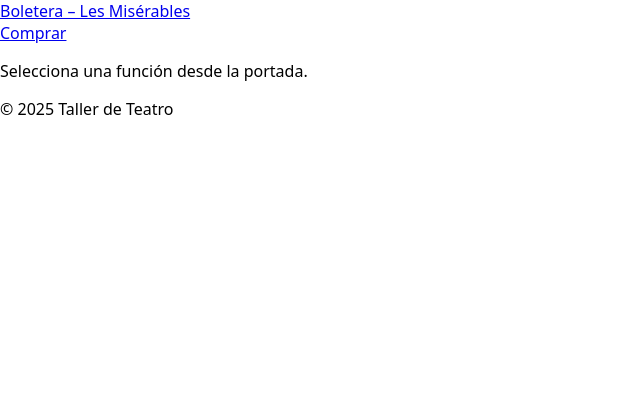
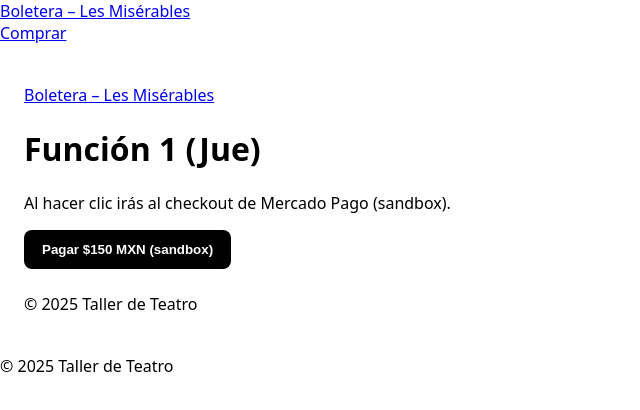
Before and after one commit to ReneeVitelli/boletera-lesmis, a React (Vite) app in the folder frontend/: page /comprar in a window 1280 px wide. Shown: the top 410 px of the page, without its empty margins (0-640 px from the left). Built offline with nearby package versions, Linux system fonts and the light colour scheme; no server answers.

Commit message:
Comprar.jsx: usa sandbox_init_point/init_point y onClick handlePay

```diff
--- a/frontend/src/pages/Comprar.jsx
+++ b/frontend/src/pages/Comprar.jsx
@@ -1,39 +1,77 @@
 import React from 'react';
-import { useLocation } from 'react-router-dom';
+import { Link } from 'react-router-dom';
 
-export default function Comprar(){
-  const { state } = useLocation();
+const API_BASE =
+  import.meta.env.VITE_API_BASE ||
+  import.meta.env.VITE_API_BASE_URL ||
+  'https://boletera-backend.onrender.com';
 
-  async function crearPreferencia(){
-    if (!state) return;
+async function handlePay() {
+  try {
     const payload = {
-      title: state.title,
+      title: 'Función 1 (Jue)',
       quantity: 1,
-      price: state.price,
+      price: 150,
       currency: 'MXN',
-      success_url: window.location.origin + '/?ok=1'
+      success_url: 'https://los-miserables.netlify.app/?ok=1',
     };
-    const res = await fetch((import.meta.env.VITE_API_BASE || 'http://localhost:8080') + '/api/payments/preference', {
+
+    const resp = await fetch(`${API_BASE}/api/payments/preference`, {
       method: 'POST',
-      headers: {'Content-Type':'application/json'},
-      body: JSON.stringify(payload)
+      headers: { 'Content-Type': 'application/json' },
+      body: JSON.stringify(payload),
     });
-    const data = await res.json();
-    if (data.ok){
-      const url = data.preference.init_point || data.preference.sandbox_init_point;
-      window.open(url, '_blank');
-    } else {
-      alert('Error creando preferencia');
+
+    if (!resp.ok) {
+      let msg = 'Error creando preferencia';
+      try {
+        const err = await resp.json();
+        msg = err?.details || err?.error || msg;
+      } catch {}
+      alert(msg);
+      return;
     }
+
+    const data = await resp.json();
+    const url = data.sandbox_init_point || data.init_point;
+    if (!url) {
+      alert('No se recibió init_point de Mercado Pago.');
+      console.error('Respuesta sin init_point:', data);
+      return;
+    }
+
+    window.location.href = url; // redirige al checkout
+  } catch (e) {
+    console.error(e);
+    alert('Error creando preferencia');
   }
+}
 
-  if (!state) return <p>Selecciona una función desde la portada.</p>;
+export default function Comprar() {
+  return (
+    <div style={{ padding: 24, maxWidth: 620 }}>
+      <p>
+        <Link to="/">Boletera – Les Misérables</Link>
+      </p>
+      <h1>Función 1 (Jue)</h1>
+      <p>Al hacer clic irás al checkout de Mercado Pago (sandbox).</p>
 
-  return (
-    <div style={{maxWidth:600,margin:'0 auto',background:'#fff',padding:20,borderRadius:12}}>
-      <h2 style={{fontSize:18,fontWeight:700}}>{state.title}</h2>
-      <p style={{color:'#666'}}>Al hacer clic irás al checkout de Mercado Pago (sandbox).</p>
-      <button onClick={crearPreferencia} style={{padding:'10px 14px',borderRadius:10,background:'#000',color:'#fff'}}>Pagar ${state.price} MXN (sandbox)</button>
+      <button
+        onClick={handlePay}
+        style={{
+          background: '#000',
+          color: '#fff',
+          border: 'none',
+          padding: '12px 18px',
+          borderRadius: 8,
+          cursor: 'pointer',
+          fontWeight: 600,
+        }}
+      >
+        Pagar $150 MXN (sandbox)
+      </button>
+
+      <p style={{ marginTop: 24 }}>© 2025 Taller de Teatro</p>
     </div>
   );
 }
```
